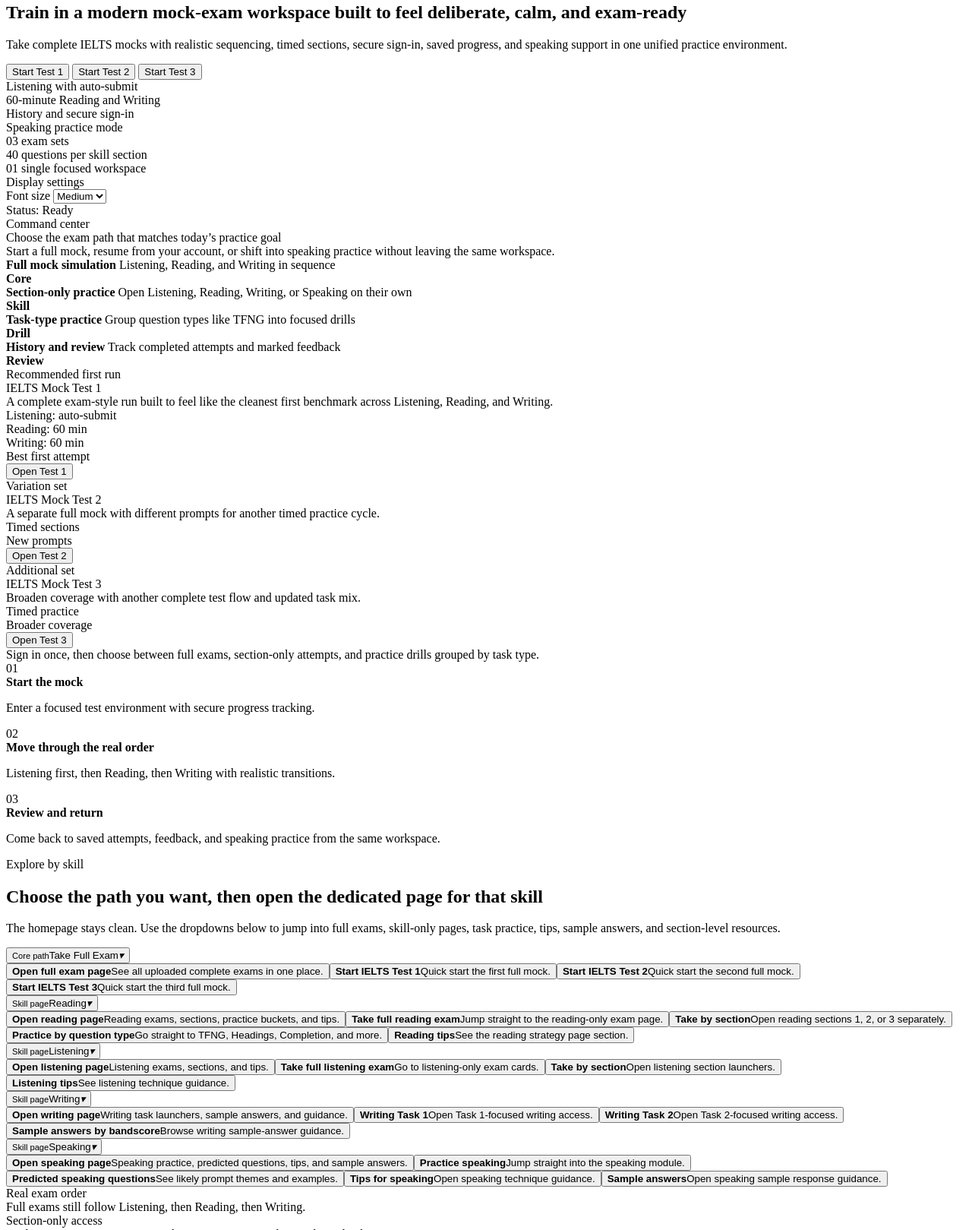
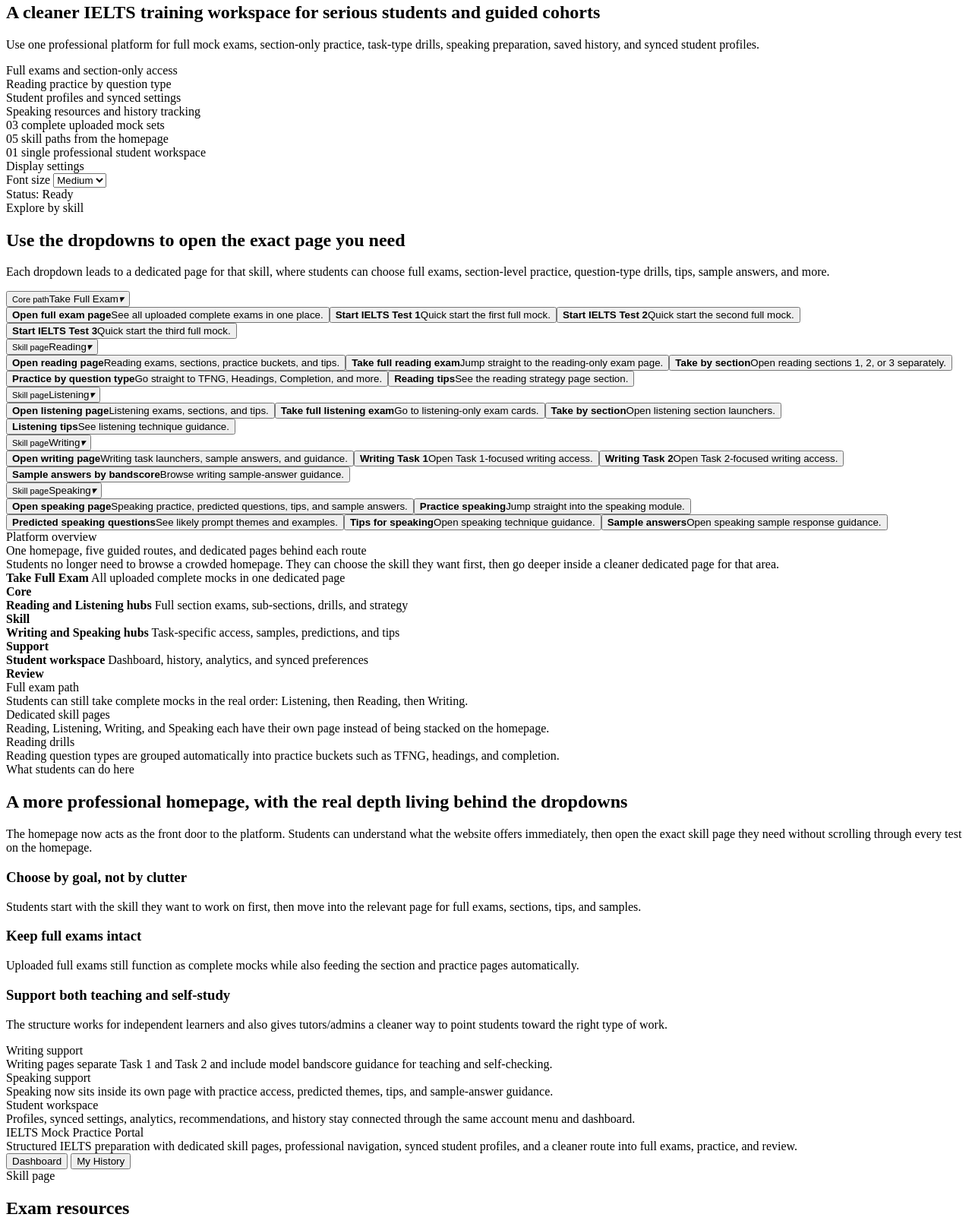
Before and after one commit to galandarmehdi-dev/IELTS, a website with bundled scripts: page index.html in a window 1280 px wide. Shown: the part 772-2391 px from the top of the page at 76% size. Built offline with nearby package versions, Linux system fonts and the light colour scheme; a script that the page names is missing.

Commit message:
Clean homepage and promote skill navigation

```diff
--- a/assets/css/home.css
+++ b/assets/css/home.css
@@ -522,7 +522,11 @@
 
 .home-main{ padding:18px 0 34px; }
 .home-nav-shell{
-  margin-bottom:28px;
+  border-radius:30px;
+  padding:22px;
+  background:rgba(255,253,249,.96);
+  border:1px solid rgba(255,255,255,.84);
+  box-shadow:0 24px 52px rgba(18,26,36,.1);
 }
 .home-explore-menus{
   display:grid;
@@ -547,6 +551,10 @@
   color:var(--ink);
   font-weight:900;
   cursor:pointer;
+}
+.home-skill-trigger:hover{
+  border-color:rgba(23,50,77,.2);
+  box-shadow:0 20px 44px rgba(18,26,36,.11);
 }
 .home-skill-trigger small{
   display:block;
@@ -600,6 +608,9 @@
 }
 .home-skill-item:hover{
   background:rgba(23,50,77,.06);
+}
+.compact-grid{
+  margin-top:24px;
 }
 .home-catalog-section{
   margin-top:34px;
--- a/index.html
+++ b/index.html
@@ -139,36 +139,30 @@
     <div class="home-hero">
       <div class="home-hero-left">
         <div class="home-badge">Performance-focused IELTS prep</div>
-        <h1 class="home-title">Train in a modern mock-exam workspace built to feel deliberate, calm, and exam-ready</h1>
+        <h1 class="home-title">A cleaner IELTS training workspace for serious students and guided cohorts</h1>
         <p class="home-subtitle">
-          Take complete IELTS mocks with realistic sequencing, timed sections, secure sign-in, saved progress, and speaking support in one unified practice environment.
+          Use one professional platform for full mock exams, section-only practice, task-type drills, speaking preparation, saved history, and synced student profiles.
         </p>
 
-        <div class="home-hero-cta">
-          <button class="home-btn" type="button" id="startIelts1Btn">Start Test 1</button>
-          <button class="home-btn ghost" type="button" id="startIelts2Btn">Start Test 2</button>
-          <button class="home-btn ghost" type="button" id="startIelts3Btn">Start Test 3</button>
-        </div>
-
         <div class="home-trust-strip" aria-label="Platform highlights">
-          <div class="trust-pill">Listening with auto-submit</div>
-          <div class="trust-pill">60-minute Reading and Writing</div>
-          <div class="trust-pill">History and secure sign-in</div>
-          <div class="trust-pill">Speaking practice mode</div>
+          <div class="trust-pill">Full exams and section-only access</div>
+          <div class="trust-pill">Reading practice by question type</div>
+          <div class="trust-pill">Student profiles and synced settings</div>
+          <div class="trust-pill">Speaking resources and history tracking</div>
         </div>
 
         <div class="home-metric-strip" aria-label="Core platform stats">
           <div class="hero-stat">
             <span class="hero-stat-value">03</span>
-            <span class="hero-stat-label">exam sets</span>
+            <span class="hero-stat-label">complete uploaded mock sets</span>
           </div>
           <div class="hero-stat">
-            <span class="hero-stat-value">40</span>
-            <span class="hero-stat-label">questions per skill section</span>
+            <span class="hero-stat-value">05</span>
+            <span class="hero-stat-label">skill paths from the homepage</span>
           </div>
           <div class="hero-stat">
             <span class="hero-stat-value">01</span>
-            <span class="hero-stat-label">single focused workspace</span>
+            <span class="hero-stat-label">single professional student workspace</span>
           </div>
         </div>
 
@@ -188,153 +182,110 @@
       </div>
 
       <div class="home-hero-right">
+        <section class="home-nav-shell" aria-label="Exam navigation">
+          <div class="home-section-head">
+            <div class="home-card-topline">Explore by skill</div>
+            <h2 class="home-section-title">Use the dropdowns to open the exact page you need</h2>
+            <p class="home-section-copy">Each dropdown leads to a dedicated page for that skill, where students can choose full exams, section-level practice, question-type drills, tips, sample answers, and more.</p>
+          </div>
+          <div class="home-explore-menus" id="homeExploreMenus"></div>
+        </section>
+
         <div class="home-rail-panel home-command-panel">
-          <div class="home-card-topline">Command center</div>
-          <div class="command-title">Choose the exam path that matches today’s practice goal</div>
-          <div class="command-copy">Start a full mock, resume from your account, or shift into speaking practice without leaving the same workspace.</div>
+          <div class="home-card-topline">Platform overview</div>
+          <div class="command-title">One homepage, five guided routes, and dedicated pages behind each route</div>
+          <div class="command-copy">Students no longer need to browse a crowded homepage. They can choose the skill they want first, then go deeper inside a cleaner dedicated page for that area.</div>
 
           <div class="command-list">
             <div class="command-row">
               <div>
-              <strong>Full mock simulation</strong>
-                <span>Listening, Reading, and Writing in sequence</span>
+                <strong>Take Full Exam</strong>
+                <span>All uploaded complete mocks in one dedicated page</span>
               </div>
               <b>Core</b>
             </div>
             <div class="command-row">
               <div>
-                <strong>Section-only practice</strong>
-                <span>Open Listening, Reading, Writing, or Speaking on their own</span>
+                <strong>Reading and Listening hubs</strong>
+                <span>Full section exams, sub-sections, drills, and strategy</span>
               </div>
               <b>Skill</b>
             </div>
             <div class="command-row">
               <div>
-                <strong>Task-type practice</strong>
-                <span>Group question types like TFNG into focused drills</span>
-              </div>
-              <b>Drill</b>
+                <strong>Writing and Speaking hubs</strong>
+                <span>Task-specific access, samples, predictions, and tips</span>
+              </div>
+              <b>Support</b>
             </div>
             <div class="command-row">
               <div>
-                <strong>History and review</strong>
-                <span>Track completed attempts and marked feedback</span>
+                <strong>Student workspace</strong>
+                <span>Dashboard, history, analytics, and synced preferences</span>
               </div>
               <b>Review</b>
             </div>
           </div>
         </div>
-
-        <div class="home-card featured-card">
-          <div class="home-card-topline">Recommended first run</div>
-          <div class="home-card-h">IELTS Mock Test 1</div>
-          <div class="home-card-p">
-            A complete exam-style run built to feel like the cleanest first benchmark across Listening, Reading, and Writing.
-          </div>
-
-          <div class="home-card-meta">
-            <div class="meta-pill">Listening: auto-submit</div>
-            <div class="meta-pill">Reading: 60 min</div>
-            <div class="meta-pill">Writing: 60 min</div>
-            <div class="meta-pill">Best first attempt</div>
-          </div>
-
-          <div class="home-card-actions">
-            <button class="home-btn" type="button" id="cardStartIelts1Btn">Open Test 1</button>
-          </div>
-        </div>
-
-        <div class="home-card-grid">
-          <div class="home-card">
-            <div class="home-card-topline">Variation set</div>
-            <div class="home-card-h">IELTS Mock Test 2</div>
-            <div class="home-card-p">
-              A separate full mock with different prompts for another timed practice cycle.
-            </div>
-
-            <div class="home-card-meta">
-              <div class="meta-pill">Timed sections</div>
-              <div class="meta-pill">New prompts</div>
-            </div>
-
-            <div class="home-card-actions">
-              <button class="home-btn ghost" type="button" id="cardStartIelts2Btn">Open Test 2</button>
-            </div>
-          </div>
-
-          <div class="home-card compact-card">
-            <div class="home-card-topline">Additional set</div>
-            <div class="home-card-h">IELTS Mock Test 3</div>
-            <div class="home-card-p">
-              Broaden coverage with another complete test flow and updated task mix.
-            </div>
-
-            <div class="home-card-meta">
-              <div class="meta-pill">Timed practice</div>
-              <div class="meta-pill">Broader coverage</div>
-            </div>
-
-            <div class="home-card-actions">
-              <button class="home-btn ghost" type="button" id="cardStartIelts3Btn">Open Test 3</button>
-            </div>
-          </div>
-        </div>
-
-        <div class="home-mini">
-          Sign in once, then choose between full exams, section-only attempts, and practice drills grouped by task type.
-        </div>
-      </div>
-    </div>
-
-    <div class="home-preview-band" aria-label="Exam process overview">
-      <div class="preview-step">
-        <span class="preview-index">01</span>
-        <div>
-          <strong>Start the mock</strong>
-          <p>Enter a focused test environment with secure progress tracking.</p>
-        </div>
-      </div>
-      <div class="preview-step">
-        <span class="preview-index">02</span>
-        <div>
-          <strong>Move through the real order</strong>
-          <p>Listening first, then Reading, then Writing with realistic transitions.</p>
-        </div>
-      </div>
-      <div class="preview-step">
-        <span class="preview-index">03</span>
-        <div>
-          <strong>Review and return</strong>
-          <p>Come back to saved attempts, feedback, and speaking practice from the same workspace.</p>
-        </div>
       </div>
     </div>
   </header>
 
   <main class="home-main" id="homeHowItWorks">
-    <section class="home-nav-shell" aria-label="Exam navigation">
-      <div class="home-section-head">
-        <div class="home-card-topline">Explore by skill</div>
-        <h2 class="home-section-title">Choose the path you want, then open the dedicated page for that skill</h2>
-        <p class="home-section-copy">The homepage stays clean. Use the dropdowns below to jump into full exams, skill-only pages, task practice, tips, sample answers, and section-level resources.</p>
-      </div>
-      <div class="home-explore-menus" id="homeExploreMenus"></div>
-    </section>
-
     <div class="home-grid compact-grid">
       <div class="home-info">
-        <div class="home-info-h">Real exam order</div>
-        <div class="home-info-p">Full exams still follow Listening, then Reading, then Writing.</div>
+        <div class="home-info-h">Full exam path</div>
+        <div class="home-info-p">Students can still take complete mocks in the real order: Listening, then Reading, then Writing.</div>
       </div>
 
       <div class="home-info">
-        <div class="home-info-h">Section-only access</div>
-        <div class="home-info-p">Students can open Listening, Reading, Writing, or Speaking independently.</div>
+        <div class="home-info-h">Dedicated skill pages</div>
+        <div class="home-info-p">Reading, Listening, Writing, and Speaking each have their own page instead of being stacked on the homepage.</div>
       </div>
 
       <div class="home-info">
-        <div class="home-info-h">Task-type practice</div>
-        <div class="home-info-p">Reading question types are grouped automatically into focused practice buckets.</div>
+        <div class="home-info-h">Reading drills</div>
+        <div class="home-info-p">Reading question types are grouped automatically into practice buckets such as TFNG, headings, and completion.</div>
+      </div>
+    </div>
+
+    <section class="home-premium-band">
+      <div class="home-section-head">
+        <div class="home-card-topline">What students can do here</div>
+        <h2 class="home-section-title">A more professional homepage, with the real depth living behind the dropdowns</h2>
+        <p class="home-section-copy">The homepage now acts as the front door to the platform. Students can understand what the website offers immediately, then open the exact skill page they need without scrolling through every test on the homepage.</p>
+      </div>
+
+      <div class="premium-grid">
+        <article class="premium-card">
+          <h3>Choose by goal, not by clutter</h3>
+          <p>Students start with the skill they want to work on first, then move into the relevant page for full exams, sections, tips, and samples.</p>
+        </article>
+        <article class="premium-card">
+          <h3>Keep full exams intact</h3>
+          <p>Uploaded full exams still function as complete mocks while also feeding the section and practice pages automatically.</p>
+        </article>
+        <article class="premium-card">
+          <h3>Support both teaching and self-study</h3>
+          <p>The structure works for independent learners and also gives tutors/admins a cleaner way to point students toward the right type of work.</p>
+        </article>
+      </div>
+    </section>
+
+    <div class="home-grid compact-grid">
+      <div class="home-info">
+        <div class="home-info-h">Writing support</div>
+        <div class="home-info-p">Writing pages separate Task 1 and Task 2 and include model bandscore guidance for teaching and self-checking.</div>
+      </div>
+
+      <div class="home-info">
+        <div class="home-info-h">Speaking support</div>
+        <div class="home-info-p">Speaking now sits inside its own page with practice access, predicted themes, tips, and sample-answer guidance.</div>
+      </div>
+
+      <div class="home-info">
+        <div class="home-info-h">Student workspace</div>
+        <div class="home-info-p">Profiles, synced settings, analytics, recommendations, and history stay connected through the same account menu and dashboard.</div>
       </div>
     </div>
   </main>
@@ -343,10 +294,9 @@
     <div class="home-footer-inner premium-footer-inner">
       <div>
         <div class="footer-brand">IELTS Mock Practice Portal</div>
-        <div class="home-footer-muted">Structured mock tests, saved progress, speaking support, and review-ready results for serious learners and guided cohorts.</div>
+        <div class="home-footer-muted">Structured IELTS preparation with dedicated skill pages, professional navigation, synced student profiles, and a cleaner route into full exams, practice, and review.</div>
       </div>
       <div class="footer-links">
-        <button class="footer-link-btn" type="button" id="footerStartTest1Btn">Start Test 1</button>
         <button class="footer-link-btn" type="button" id="footerOpenDashboardBtn">Dashboard</button>
         <button class="footer-link-btn" type="button" id="footerOpenHistoryBtn">My History</button>
       </div>
```
Lines whose indentation alone changed are shown as unchanged.
